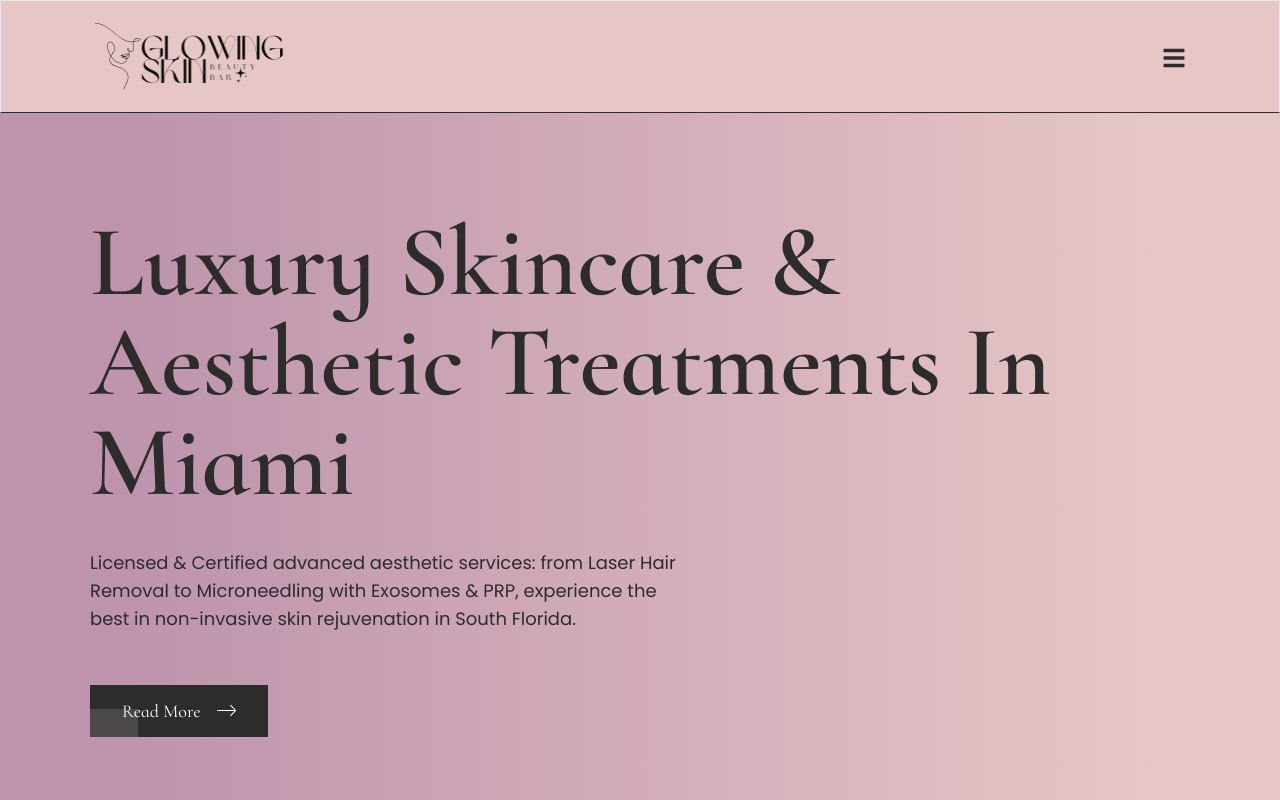
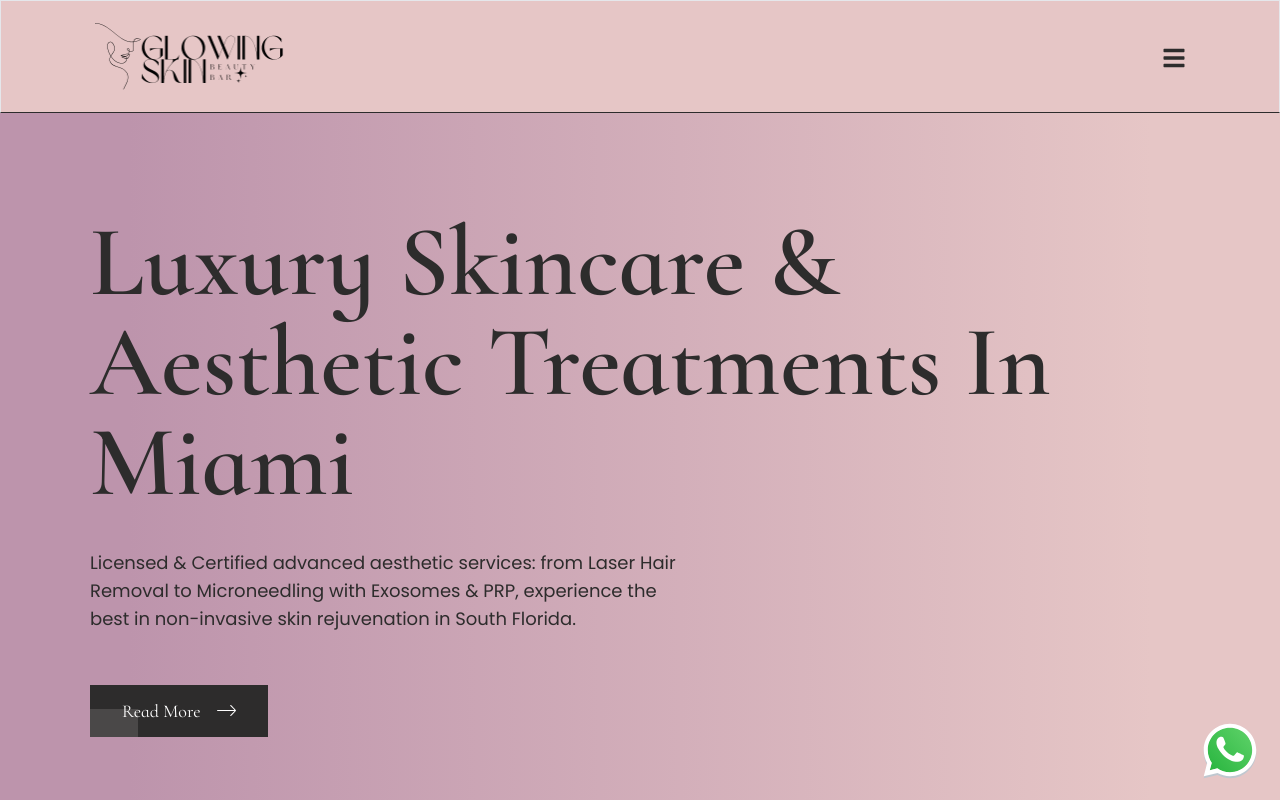
Before and after one commit to adstrategic/glowingskin, a Next.js app: page /appointment in a window 1280 px wide. Shown: the top 800 px of the page. Built offline with nearby package versions, Linux system fonts and the light colour scheme.

Commit message:
add whatsapp button

```diff
--- a/src/app/[locale]/layout.tsx
+++ b/src/app/[locale]/layout.tsx
@@ -5,7 +5,8 @@ import Header from "@/components/shared/header";
 import Footer from "@/components/shared/footer";
 import "aos/dist/aos.css";
 import AOSInit from "@/components/shared/aos-init";
-import favIcon from "@/assets/images/logo/favicon.png"
+import favIcon from "@/assets/images/logo/favicon.png";
+import WhatsappButton from "@/components/shared/whatsapp-button";
 
 const cormorantInfant = Cormorant_Infant({
   subsets: ["latin"],
@@ -24,11 +25,12 @@ const poppins = Poppins({
 export const metadata: Metadata = {
   robots: "noindex, nofollow",
   icons: {
-    icon: favIcon.src
+    icon: favIcon.src,
   },
   openGraph: {
     title: "PureGlamy - Beauty Salon Next.js Template for Modern Salons",
-    description: "Beauty salon Next.JS template that upgrades your beauty salon's website with PureGlamy - Beauty Salon Next.js Template for Modern Salons. Purchase the best!",
+    description:
+      "Beauty salon Next.JS template that upgrades your beauty salon's website with PureGlamy - Beauty Salon Next.js Template for Modern Salons. Purchase the best!",
     images: [
       {
         url: "https://designtocodes.com/wp-content/uploads/2025/04/PureGlamy-Beauty-Salon-Next.js-Template-for-Modern-Salons.jpg",
@@ -36,7 +38,8 @@ export const metadata: Metadata = {
     ],
   },
   title: "PureGlamy - Beauty Salon Next.js Template for Modern Salons",
-  description: "Beauty salon Next.JS template that upgrades your beauty salon's website with PureGlamy - Beauty Salon Next.js Template for Modern Salons. Purchase the best!"
+  description:
+    "Beauty salon Next.JS template that upgrades your beauty salon's website with PureGlamy - Beauty Salon Next.js Template for Modern Salons. Purchase the best!",
 };
 
 export default function RootLayout({
@@ -54,6 +57,7 @@ export default function RootLayout({
         <Header />
         {children}
         <Footer />
+        <WhatsappButton />
       </body>
     </html>
   );
--- /dev/null
+++ b/src/components/shared/whatsapp-button.tsx
@@ -0,0 +1,16 @@
+import Image from "next/image";
+import React from "react";
+import whatsapp from "@/assets/images/whatsapp.svg";
+
+const WhatsappButton = () => {
+  return (
+    <div className="z-20 fixed bottom-5 right-5">
+      <a href="https://api.whatsapp.com/send?phone=19542257085">
+        <span className="sr-only">contact via WhatsApp</span>
+        <Image src={whatsapp} width={60} height={60} alt="" />
+      </a>
+    </div>
+  );
+};
+
+export default WhatsappButton;
```
Also changed, not shown: src/assets/images/whatsapp.svg (added).
